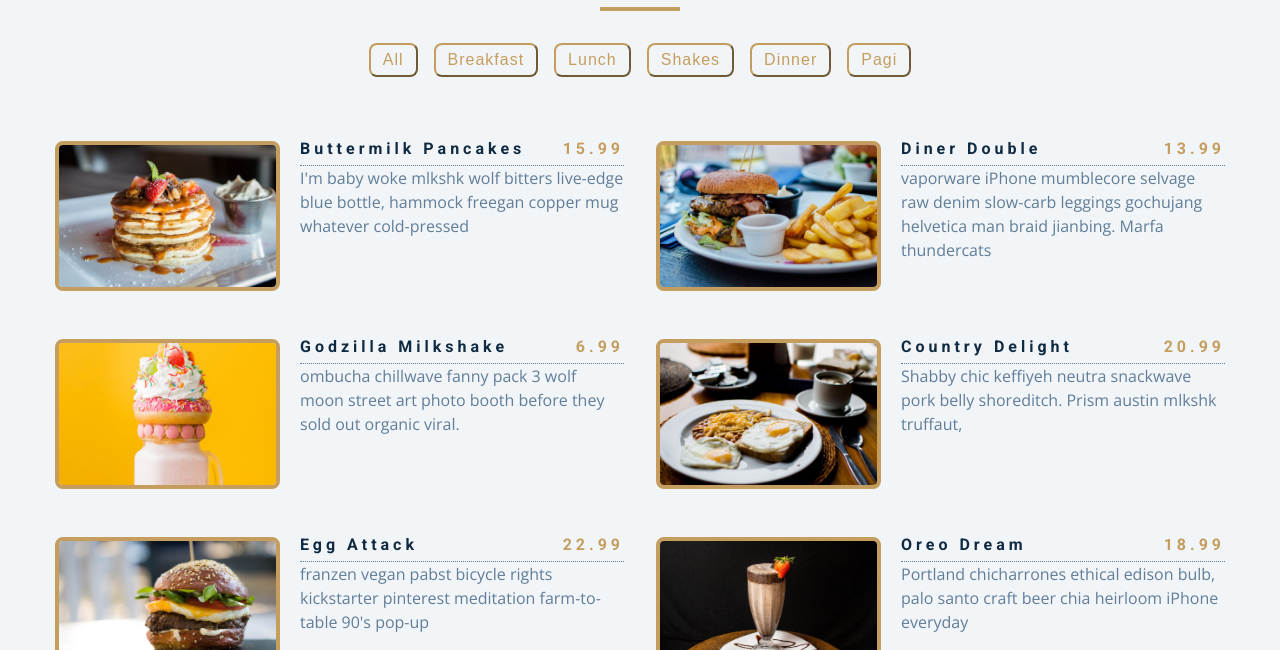
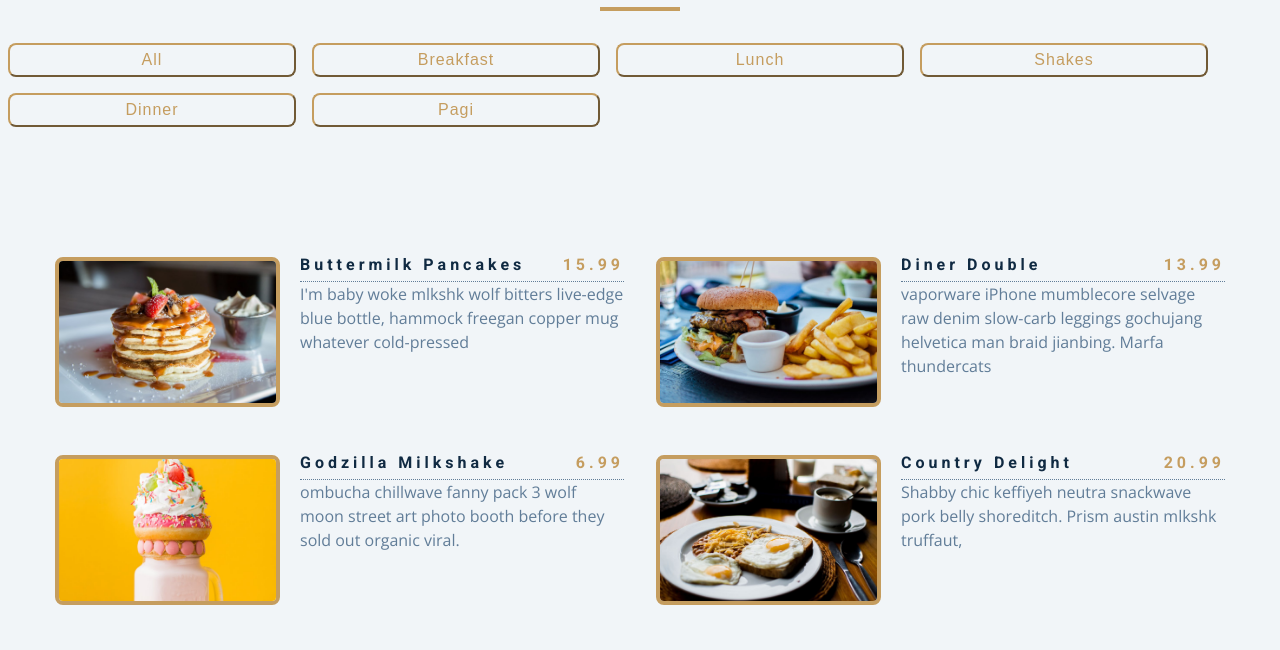
Before and after one commit to ardhiS/menu-with-filter-category, a plain HTML site: page index.html in a window 1280 px wide. Shown: the part 149-799 px from the top of the page. Drawn offline with nearby package versions, Linux system fonts and the light colour scheme.

Commit message:
merubah data

```diff
--- a/styles.css
+++ b/styles.css
@@ -255,8 +255,9 @@ Menu
   }
 }
 
-@media screen and (max-width: 600px) {
+@media screen and (min-width: 300px) {
   .btn-container {
+    max-width: 95vw;
     display: grid;
     grid-template-columns: 1fr 1fr 1fr 1fr;
     grid-template-rows: 1fr 1fr 1fr;
```
